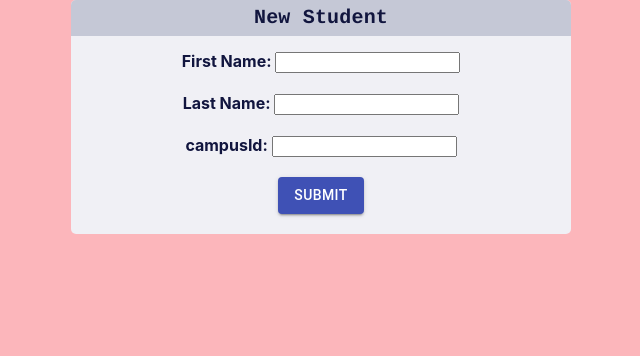
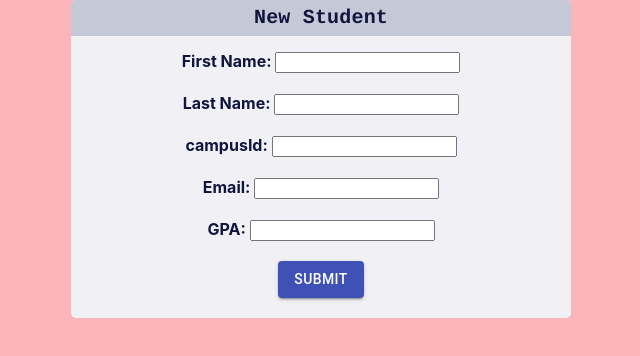
Before and after one commit to Sanjidah/campus-manager-frontend, a React (Create React App) app in the folder starter-client-main/: page /newstudent in a window 1280 px wide. Shown: the top 356 px of the page, without its empty margins (319-959 px from the left). Built offline with nearby package versions, Linux system fonts and the light colour scheme.

Commit message:
displays and accepts new fields for student info

```diff
--- a/starter-client-main/src/components/containers/NewStudentContainer.js
+++ b/starter-client-main/src/components/containers/NewStudentContainer.js
@@ -12,6 +12,8 @@
         this.state = {
           firstname: "",
           lastname: "",
+          email: "",
+          gpa: 0,
           campusId: null,
           redirect: false,
           redirectId: null
@@ -30,7 +32,9 @@
         let student = {
             firstname: this.state.firstname,
             lastname: this.state.lastname,
-            campusId: this.state.campusId
+            campusId: this.state.campusId,
+            email: this.state.email,
+            gpa: this.state.gpa
         };
 
         let newStudent = await this.props.addStudent(student);
@@ -39,6 +43,8 @@
           firstname: "",
           lastname: "",
           campusId: null,
+          email: "",
+          gpa: 0,
           redirect: true,
           redirectId: newStudent.id
         });
--- a/starter-client-main/src/components/views/NewStudentView.js
+++ b/starter-client-main/src/components/views/NewStudentView.js
@@ -59,6 +59,16 @@
           <br/>
           <br/>
 
+          <label style={{color:'#11153e', fontWeight: 'bold'}}>Email: </label>
+          <input type="text" name="email" onChange={(e) => handleChange(e)} />
+          <br/>
+          <br/>
+
+          <label style={{color:'#11153e', fontWeight: 'bold'}}>GPA: </label>
+          <input type="double" name="gpa" onChange={(e) => handleChange(e)} />
+          <br/>
+          <br/>
+
           <Button variant="contained" color="primary" type="submit">
             Submit
           </Button>
--- a/starter-client-main/src/components/views/StudentView.js
+++ b/starter-client-main/src/components/views/StudentView.js
@@ -4,6 +4,8 @@
     <div>
       <h1>{student.firstname + " " + student.lastname}</h1>
       <h3>{student.campus.name}</h3>
+      <h3>{student.email}</h3>
+      <h3>{student.gpa}</h3>
     </div>
   );
 
```
